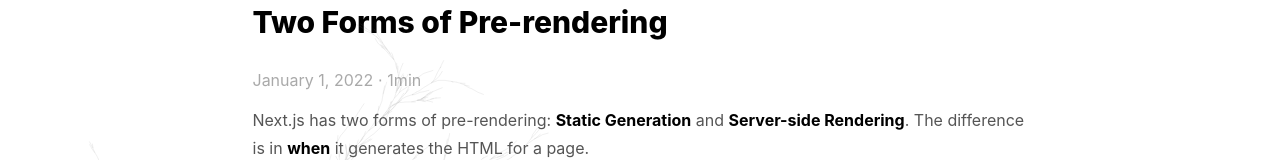
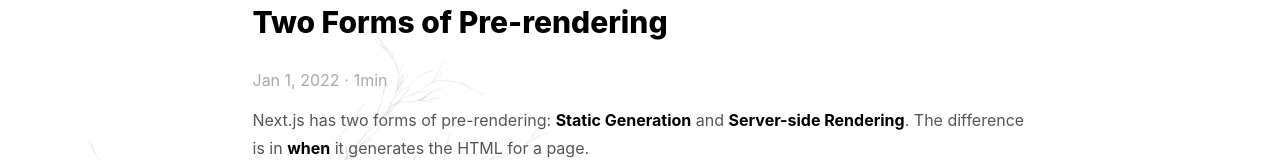
Before and after one commit to lesenelir/lesenelir.zz, a Next.js app: page /posts/pre-rendering in a window 1280 px wide. Shown: the part 129-289 px from the top of the page. Built offline with nearby package versions, Linux system fonts and the light colour scheme.

Commit message:
chore: subtitle in posts

```diff
--- a/components/Post/item.js
+++ b/components/Post/item.js
@@ -1,4 +1,5 @@
 import Link from "next/link"
+import {format, parseISO} from "date-fns"
 
 import styles from '../../styles/posts.module.css'
 
@@ -9,7 +10,7 @@ function Item(props) {
     <Link href={`/posts/${id}`}>
       <div className={styles.itemContainer}>
         <p className={styles.title}>{title}</p>
-        <p className={styles.date}>{date}{' '}{'⋅'}{' '}{duration}</p>
+        <p className={styles.date}>{format(parseISO(date), 'MMM d, yyyy')}{' '}{'⋅'}{' '}{duration}</p>
       </div>
     </Link>
   )
--- a/components/subTitle.js
+++ b/components/subTitle.js
@@ -4,10 +4,12 @@ function SubTitle(props) {
   const {dateString, duration} = props
 
   const date = parseISO(dateString)
-  console.log(dateString)
+  // console.log(dateString) // 2022-12-25
+  // console.log(date) // Sun Dec 25 2022 00:00:00 GMT+0800 (China Standard Time)
+
   return (
     <time dateTime={dateString} style={{opacity: '50%', fontSize: '16px', margin: '10px 0 0 0'}}>
-      {format(date, 'LLLL d, yyyy')} {' '}{'⋅'}{' '} {duration}
+      {format(date, 'MMM d, yyyy')} {' '}{'⋅'}{' '} {duration}
     </time>
   )
 }
--- a/styles/posts.module.css
+++ b/styles/posts.module.css
@@ -20,6 +20,7 @@
   font-size: 16px;
   color: var(--surfaceMain);
   transition: 0.3s;
+  /*margin-bottom: 4px;*/
 }
 
 .date {
```
